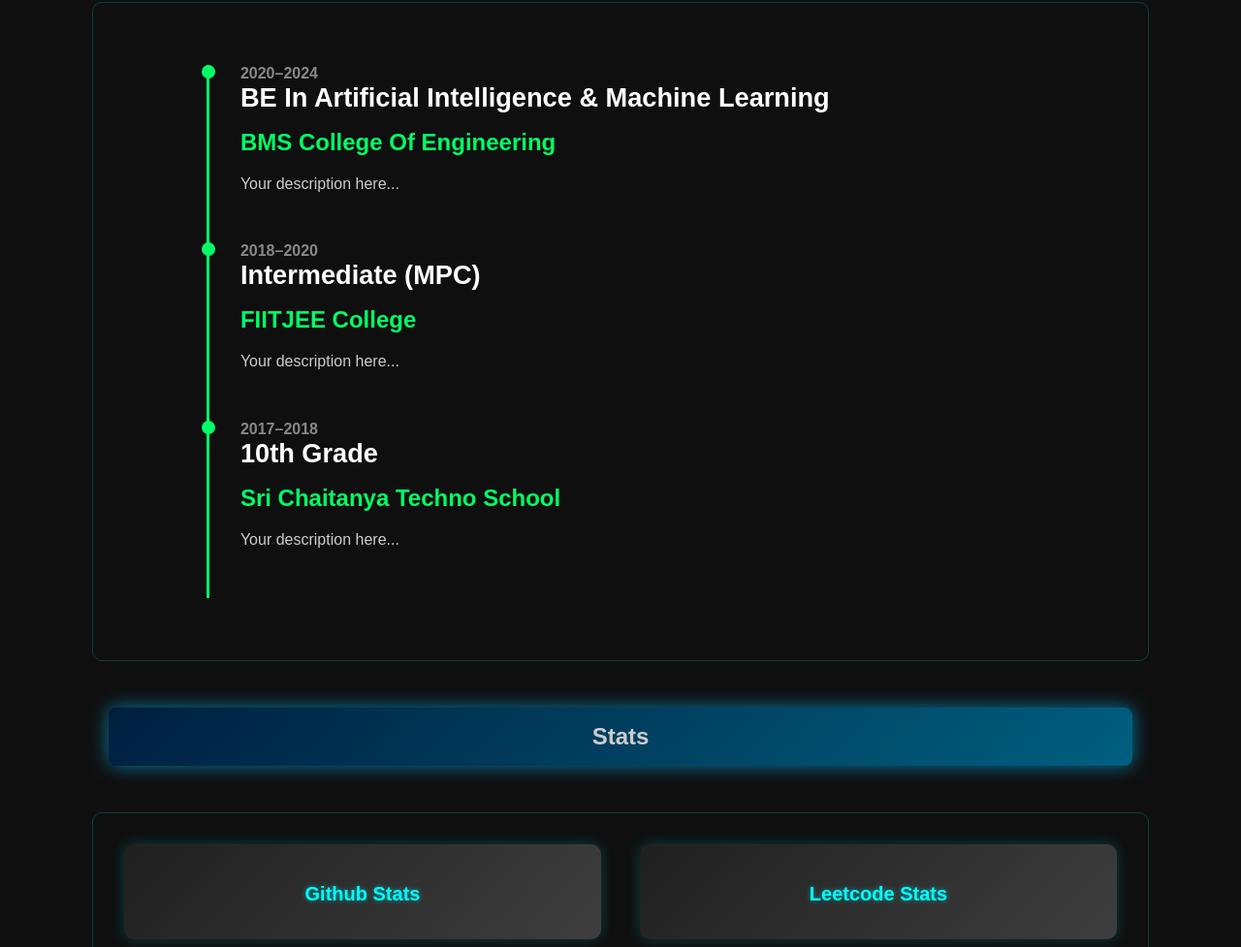
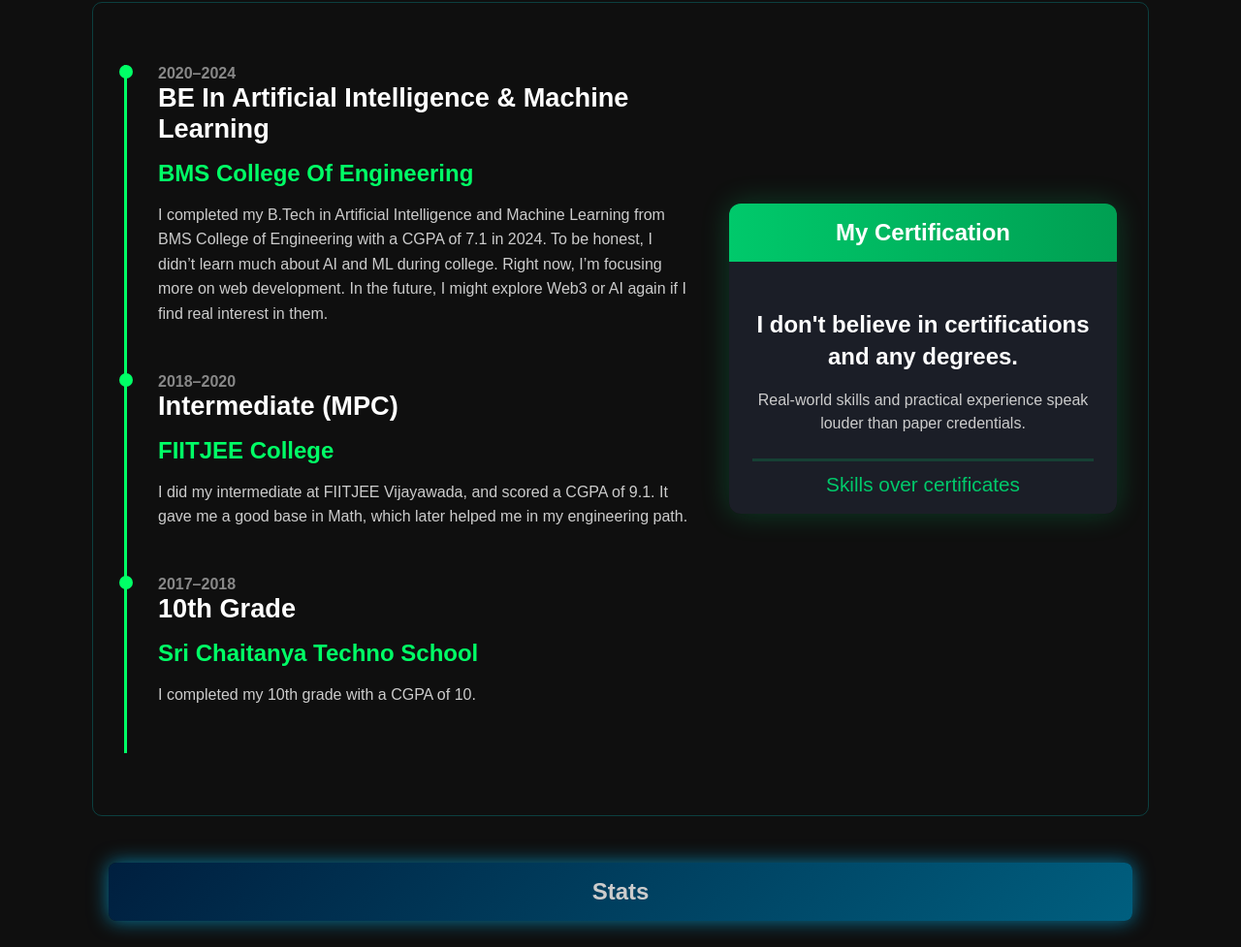
Before and after one commit to Tsaishashanth/Portfolio, a plain HTML site: page index.html in a window 1280 px wide. Shown: the part 1592-2569 px from the top of the page at 97% size. Drawn offline with Linux system fonts and the light colour scheme.

Commit message:
modidfied academics section

```diff
--- a/index.html
+++ b/index.html
@@ -122,7 +122,7 @@
       <h4>2020–2024</h4>
       <h3>BE In Artificial Intelligence & Machine Learning</h3>
       <h5>BMS College Of Engineering</h5>
-      <p>Your description here...</p>
+      <p>I completed my B.Tech in Artificial Intelligence and Machine Learning from BMS College of Engineering with a CGPA of 7.1 in 2024. To be honest, I didn’t learn much about AI and ML during college. Right now, I’m focusing more on web development. In the future, I might explore Web3 or AI again if I find real interest in them.</p>
     </div>
   </div>
 
@@ -132,7 +132,7 @@
       <h4>2018–2020</h4>
       <h3>Intermediate (MPC)</h3>
       <h5>FIITJEE College</h5>
-      <p>Your description here...</p>
+      <p>I did my intermediate at FIITJEE Vijayawada, and scored a CGPA of 9.1. It gave me a good base in Math, which later helped me in my engineering path.</p>
     </div>
   </div>
 
@@ -142,10 +142,19 @@
       <h4>2017–2018</h4>
       <h3>10th Grade</h3>
       <h5>Sri Chaitanya Techno School</h5>
-      <p>Your description here...</p>
+      <p>I completed my 10th grade with a CGPA of 10.</p>
     </div>
   </div>
 </div>
+<div class="certification-card">
+  <h2>My Certification</h2>
+  <div class="certification-card-content">
+    <p class="main-text">I don't believe in certifications<br>and any degrees.</p>
+    <p class="sub-text">Real-world skills and practical experience speak louder than paper credentials.</p>
+    <p class="tagline">Skills over certificates</p>
+  </div>
+</div>
+
 </div>
 
 <!-- stats -->
--- a/style.css
+++ b/style.css
@@ -237,6 +237,61 @@
   color: #ccc;
   line-height: 1.6;
 }
+/* proof of work section */
+.certification-card {
+  width: 100%;
+  max-width: 400px;
+  border-radius: 12px;
+  max-height: 320px;
+  overflow: hidden;
+  font-family: Arial, sans-serif;
+  box-shadow: 0 0 30px rgba(0, 255, 136, 0.2);
+  align-items:center;
+  margin-top:175px;
+  /* padding:2rem; */
+}
+
+.certification-card h2 {
+  background: linear-gradient(to right, #00c96b, #009f52);
+  color: white;
+  margin: 0;
+  padding: 1rem;
+  font-size: 1.5rem;
+  font-weight: bold;
+  text-align:center;
+}
+
+.certification-card-content {
+  background-color: #1b1e27;
+  padding: 1.5rem;
+  text-align: center;
+}
+
+.certification-card-content .main-text {
+  color: white;
+  font-size: 1.5rem;
+  font-weight: 600;
+  margin-bottom: 1rem;
+  line-height: 1.4;
+}
+
+.certification-card-content .sub-text {
+  color: #ccc;
+  font-size: 1remrem;
+  margin-bottom: 1.5rem;
+  line-height: 1.5;
+}
+
+.certification-card-content .tagline {
+  color: #00c96b;
+  font-size: 1.3rem;
+  border-top: 3px solid #00c96b33;
+  padding-top: 0.75rem;
+  width: 100%;
+  margin: 0 auto;
+  align-items:center;
+}
+
 /* stats */
 .stats-box {
   flex: 1;
```
